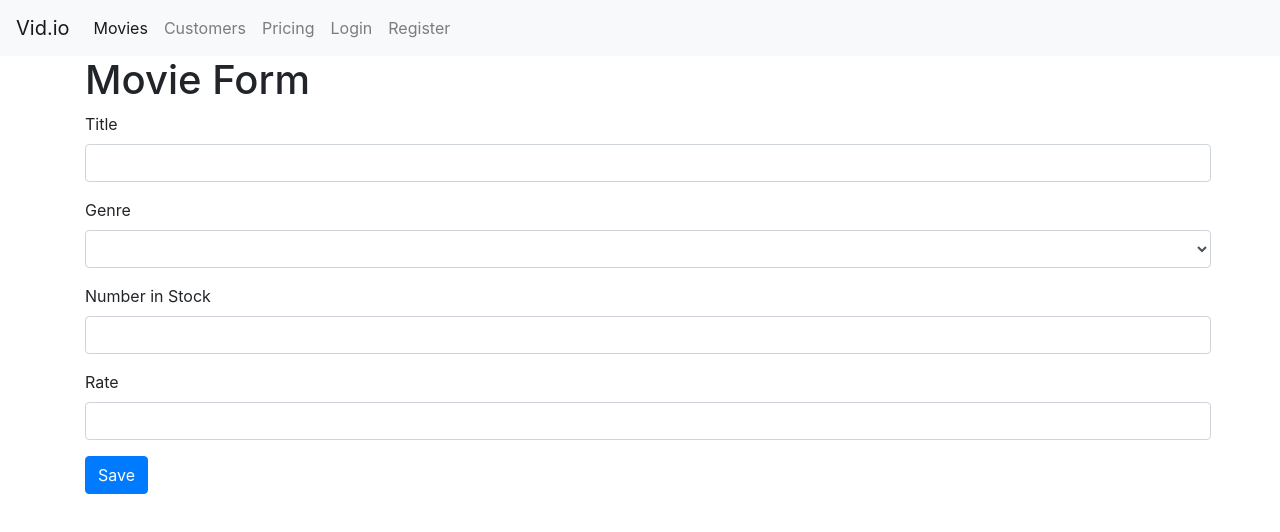
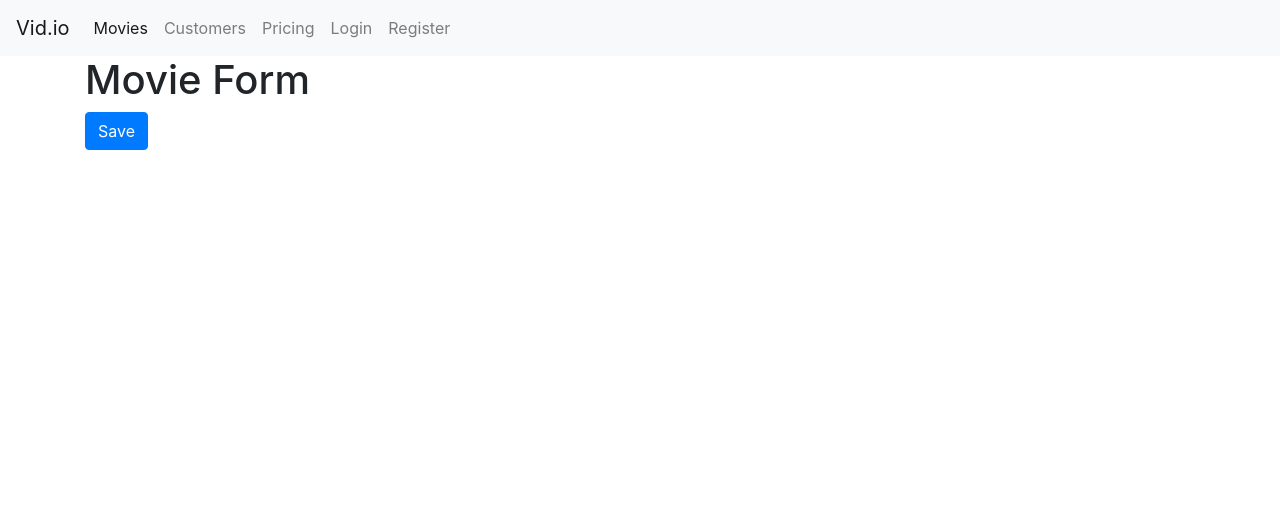
Before and after one commit to robertgregg3/counting-app, a React (Create React App) app: page /movies/5b21ca3eeb7f6fbccd471816 in a window 1280 px wide. Shown: the top 532 px of the page. Built offline with nearby package versions, Linux system fonts and the light colour scheme.

Commit message:
minor code removal

```diff
--- a/src/components/movieDetails.jsx
+++ b/src/components/movieDetails.jsx
@@ -4,31 +4,17 @@ import Form from "./common/form";
 
 class MovieDetails extends Form {
   state = {
-      data: {
-        title: "",
-        genre: "",
-        stock: "",
-        rate: ""
-      },
-      errors: {}
+
    }
 
-  schema = {
-    title: Joi.string().required().label('Title'),
-    genre: Joi.string().required().label('Genre'),
-    stock: Joi.number().required().min(0).max(100).label('Stock'),
-    rate:  Joi.number().required().min(0).max(10).label('Rate'),
-  }
+  schema = {}
 
   render() {
     return (
       <div className="grid-col-1-3">
         <h1>Movie Form</h1>
         <form onSubmit={this.handleSubmit}>
-          {this.renderInput('title', 'Title', 'text', this.props.match.params.title )}
-          {this.renderSelect('genre', 'Genre', 'select')}
-          {this.renderInput('stock', 'Number in Stock')}
-          {this.renderInput('rate', 'Rate')}
+
         </form>
         <button
           className="btn btn-primary"
```
